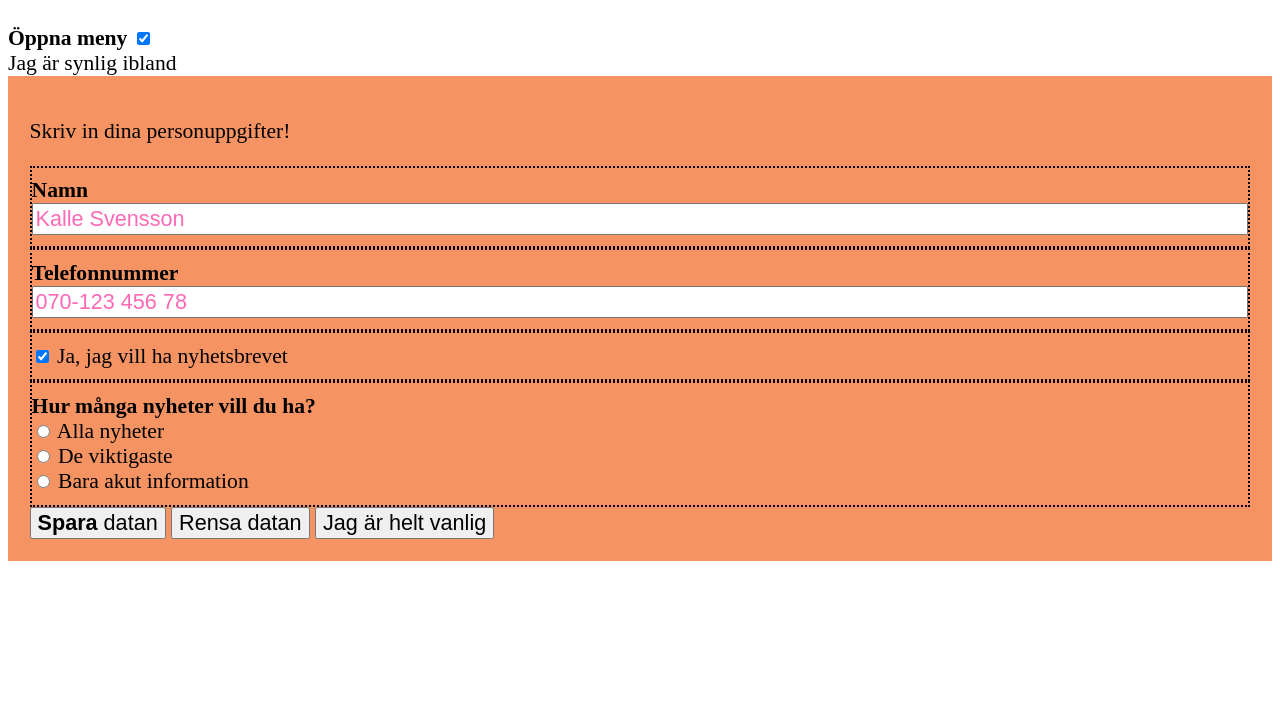
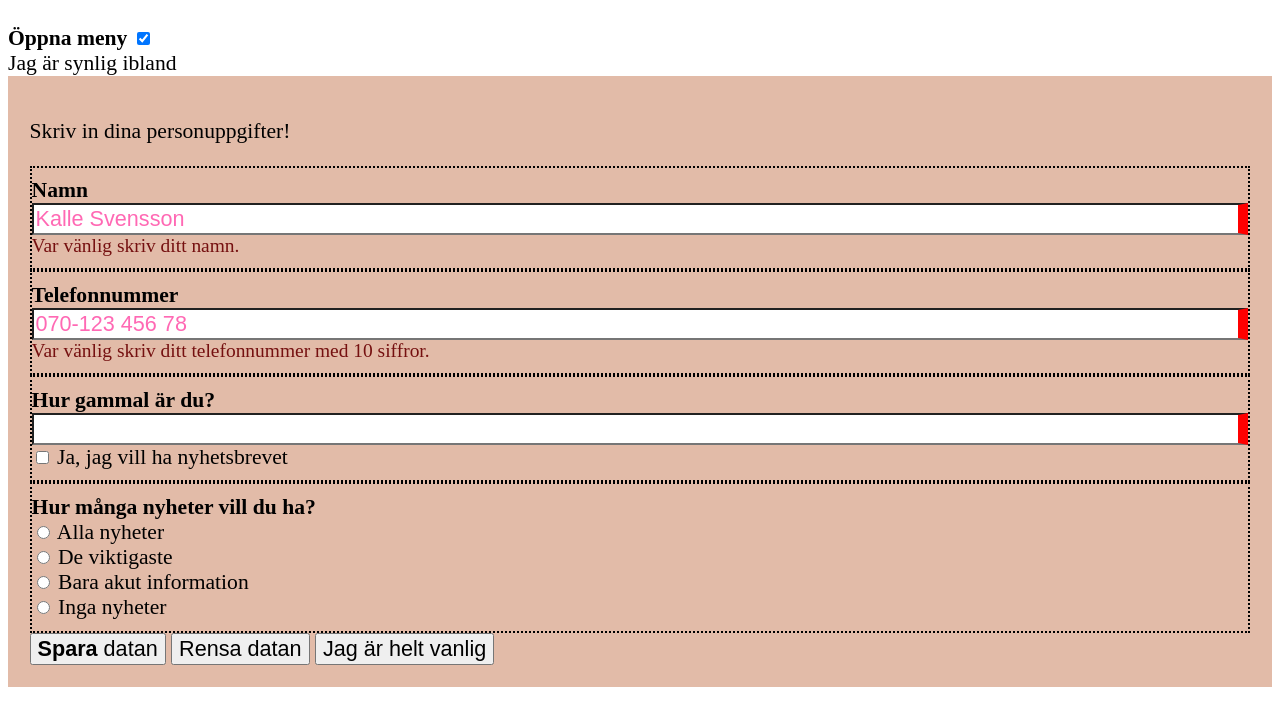
Before and after one commit to folkuni-f22-html/02-form, a plain HTML site: page index.html in a window 1280 px wide. Shown: the part 81-800 px from the top of the page. Drawn offline with Linux system fonts and the light colour scheme.

Commit message:
Number input

```diff
--- a/index.html
+++ b/index.html
@@ -21,17 +21,22 @@
 		<p> Skriv in dina personuppgifter! </p>
 		<div class="form-layout">
 			<label for="input-name"> Namn </label>
-			<input id="input-name" type="text" value="" placeholder="Kalle Svensson" />
+			<input id="input-name" type="text" value="" placeholder="Kalle Svensson" required />
+			<p class="error-message"> Var vänlig skriv ditt namn. </p>
 		</div>
 
 		<div class="form-layout">
 			<label for="input-phone"> Telefonnummer </label>
-			<input id="input-phone" type="text" value="" placeholder="070-123 456 78" />
+			<input id="input-phone" type="text" value="" placeholder="070-123 456 78" required minlength="8" maxlength="16" />
+			<p class="error-message"> Var vänlig skriv ditt telefonnummer med 10 siffror. </p>
 		</div>
 
 		<div class="form-layout">
+			<label for="newsletter-age"> Hur gammal är du? </label>
+			<input id="newsletter-age" type="number" required min="12" />
+
 			<div>
-				<input id="input-newsletter" type="checkbox" value="" checked />
+				<input id="input-newsletter" type="checkbox" value="" />
 				<label for="input-newsletter"> Ja, jag vill ha nyhetsbrevet </label>
 			</div>
 		</div>
@@ -39,7 +44,7 @@
 		<div class="form-layout">
 			<label>Hur många nyheter vill du ha?</label>
 			<div>
-				<input type="radio" name="radio-news" id="radio1" />
+				<input type="radio" name="radio-news" id="radio1" required />
 				<label for="radio1"> Alla nyheter </label>
 			</div>
 			<div>
@@ -49,6 +54,10 @@
 			<div>
 				<input type="radio" name="radio-news" id="radio3" />
 				<label for="radio3"> Bara akut information </label>
+			</div>
+			<div>
+				<input type="radio" name="radio-news" id="radio4" />
+				<label for="radio4"> Inga nyheter </label>
 			</div>
 
 		</div>
--- a/style.css
+++ b/style.css
@@ -3,7 +3,7 @@ body {
 }
 
 form {
-	background-color: #F59462;
+	background-color: #e2bba8;
 	padding: 1em;
 }
 input, button {
@@ -16,6 +16,28 @@ input::placeholder {
 /* input[type="text"] {
 	min-width: 20em;
 } */
+input:invalid {
+	/* background-color: pink; */
+	border-right: 0.5em solid red;
+}
+input:valid {
+	border-right: 0.5em solid rgb(16, 117, 16);
+}
+
+.error-message {
+	visibility: hidden;
+	/* display: none; */
+	margin: 0em;
+	font-size: 90%;
+	color: rgb(117, 16, 16);
+}
+input:invalid + .error-message {
+	visibility: visible;
+	/* display: block; */
+}
+
+
+
 label {
 	font-weight: bold;
 }
```
